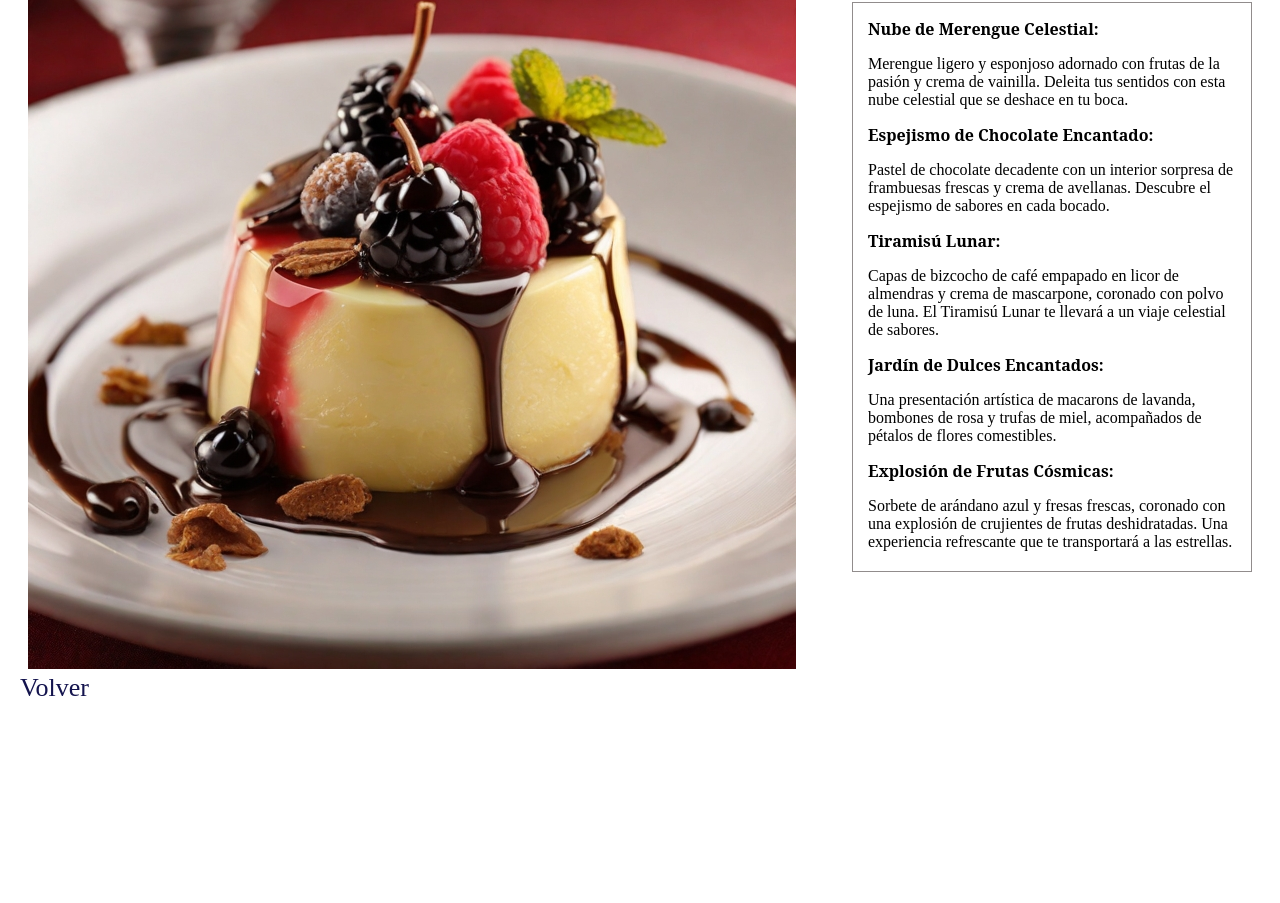
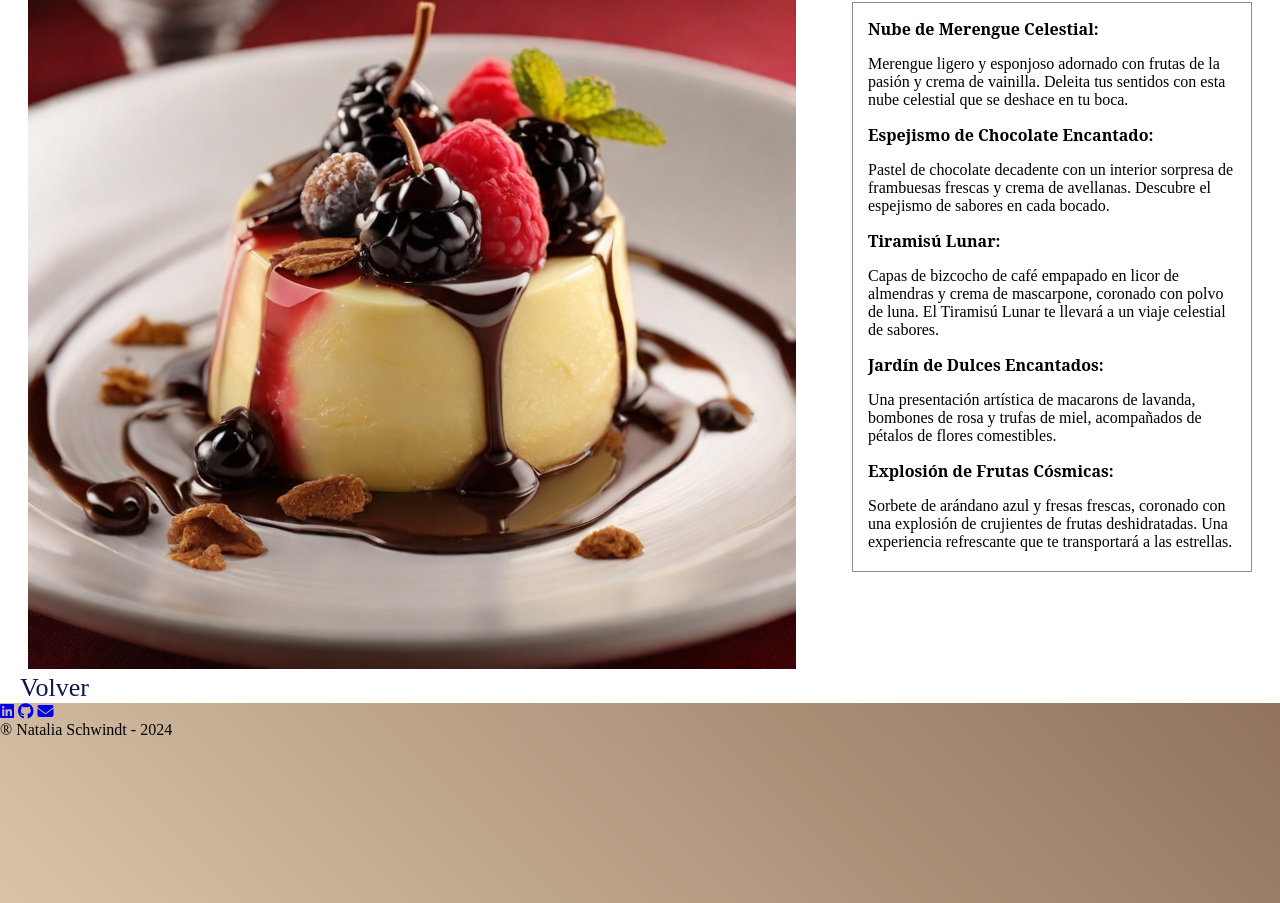
Before and after one commit to Natalia-Schwindt/proyectoqr, a plain HTML site: page index.html in a window 1280 px wide. Shown: the part 3070-3973 px from the top of the page. Before the commit the page ends 3791 px from the top, so only its background shows below. Drawn offline with Linux system fonts and the light colour scheme; a web font is replaced by a local one.

Commit message:
se comenzo a crear el footer del index y se modifico styles

```diff
--- a/index.html
+++ b/index.html
@@ -82,11 +82,11 @@
             <a class="volver" href="#volver">Volver</a>
         </section>
     </main>
-    <footer>
-        <a href=""></a>
-        <a href=""></a>
-        <a href=""></a>
-        <p></p>
+    <footer class="piedepagina">
+        <a href="https://www.linkedin.com/in/natalia-schwindt-3a3438115/" target="_blank"><i class="fa-brands fa-linkedin"></i></a>
+        <a href="https://github.com/Natalia-Schwindt" target="_blank"><i class="fa-brands fa-github"></i></a>
+        <a href="mailto:naty8014@gmail.com" target="_blank"><i class="fa-solid fa-envelope"></i></a>
+        <p>&#174 Natalia Schwindt - 2024</p>
         <figure>
             <img loading="lazy" src="" alt="">
         </figure>
--- a/style.css
+++ b/style.css
@@ -92,3 +92,8 @@
     font-family: Wrexham Script V1;
     margin: 0 20px;
 }
+.piedepagina{
+    width: 100%;
+    height: 25dvh;
+    background-image: linear-gradient(45deg, #d9c4a9, #91735d);
+}
```
